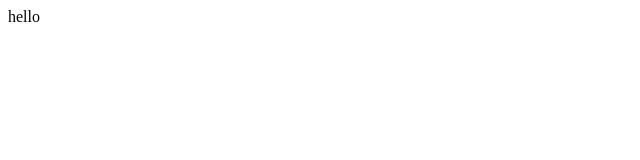
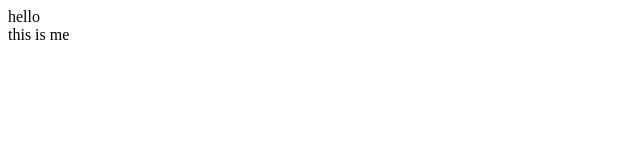
Before and after one commit to aleksijapejkovic-cell/instagram-clone, a plain HTML site: page index.html in a window 1280 px wide. Shown: the full height of the page, 0-640 px from the left. Drawn offline with Linux system fonts and the light colour scheme.

Commit message:
added body

```diff
--- a/index.html
+++ b/index.html
@@ -7,5 +7,8 @@
 </head>
 <body>
     hello
+    <div>
+        this is me
+    </div>
 </body>
 </html>
```
